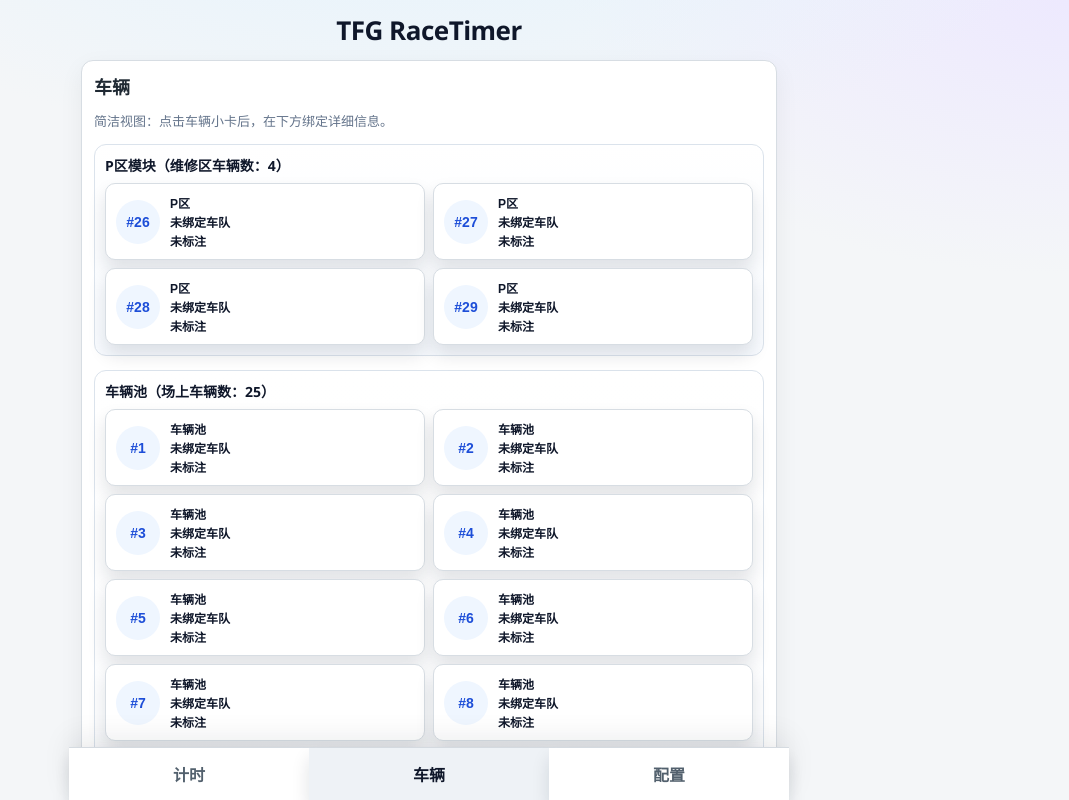
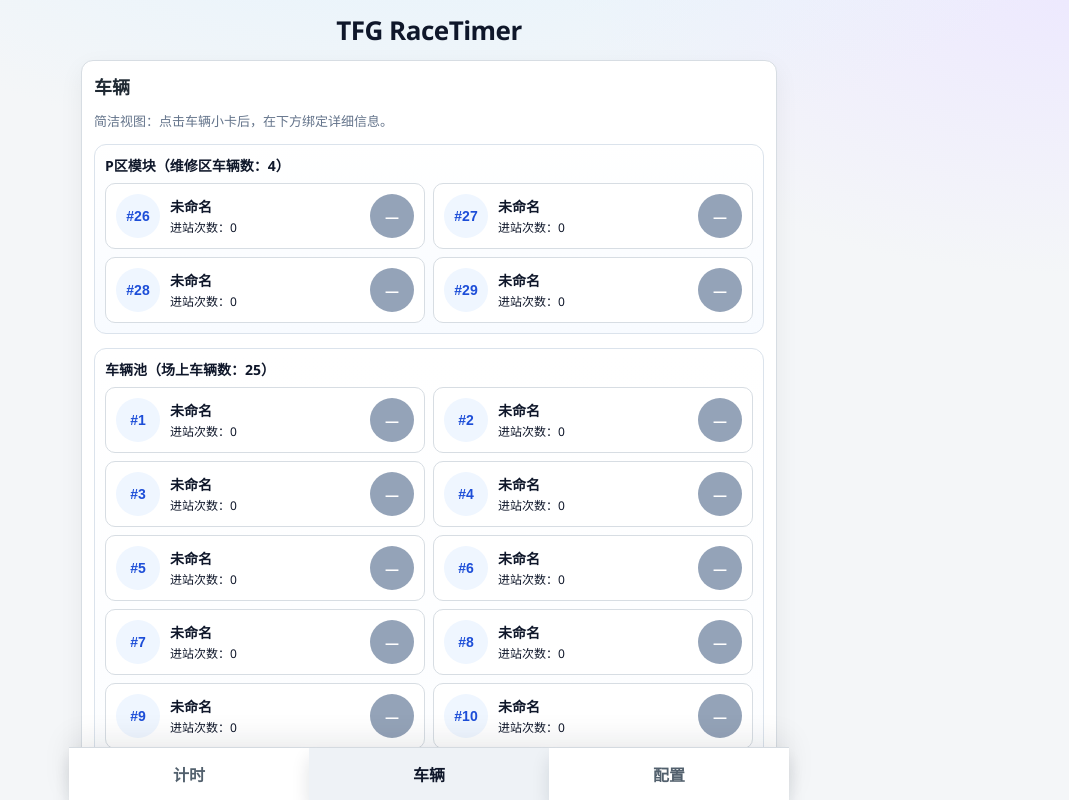
Before and after one commit to Wenuan7/racetimer, a React (Vite) app: page / in a window 1280 px wide. Both pictures are taken after a click on the button "车辆". Shown: the top 800 px of the page, without its empty margins (211-1280 px from the left). Built offline with nearby package versions, Linux system fonts and the light colour scheme.

Commit message:
UI再更改

```diff
--- a/src/App.tsx
+++ b/src/App.tsx
@@ -1000,6 +1000,7 @@ export default function App() {
   const getVehicleKey = (carNo: number) => `${selectedEvent.id}-${carNo}`
   const getVehicleTeamName = (carNo: number) => vehicleTeamNames[getVehicleKey(carNo)] ?? ''
   const getVehicleMark = (carNo: number) => vehicleMarks[getVehicleKey(carNo)] ?? ''
+  const getVehiclePitCount = (_carNo: number) => 0
 
   const canStart = state.activeStintStartTime === null && !pitIsActive && raceDrivers.length > 0
   const canEnd = state.activeStintStartTime !== null && !pitIsActive
@@ -1032,14 +1033,16 @@ export default function App() {
     const mark = getVehicleMark(carNo)
     const teamName = getVehicleTeamName(carNo)
     return (
-      <button type="button" key={key} className="vehicle-mini" onClick={() => setSelectedVehicle({ carNo, zoneLabel })}>
-        <div className="vehicle-mini-no">#{carNo}</div>
+      <article key={key} className="vehicle-mini">
+        <button type="button" className="vehicle-mini-no" onClick={() => setSelectedVehicle({ carNo, zoneLabel })}>
+          #{carNo}
+        </button>
         <div className="vehicle-mini-meta">
-          <span>{zoneLabel}</span>
-          <span>{teamName || '未绑定车队'}</span>
-          <span>{mark ? `标注:${mark}` : '未标注'}</span>
+          <span className="vehicle-mini-team">{teamName || '未命名'}</span>
+          <span>进站次数：{getVehiclePitCount(carNo)}</span>
         </div>
-      </button>
+        <div className={`vehicle-mini-state ${mark === '快' ? 'fast' : mark === '慢' ? 'slow' : 'idle'}`}>{mark || '—'}</div>
+      </article>
     )
   }
 
@@ -1339,74 +1342,6 @@ export default function App() {
                   {poolCars.map((carNo) => renderVehicleCard(carNo, '车辆池'))}
                 </div>
               </div>
-
-              {selectedVehicle && (
-                <div className="vehicle-editor">
-                  <div className="vehicle-editor-head">
-                    <strong>
-                      编辑车辆：{selectedVehicle.zoneLabel} · #{selectedVehicle.carNo}
-                    </strong>
-                    <button type="button" className="btn-text" onClick={() => setSelectedVehicle(null)}>
-                      收起
-                    </button>
-                  </div>
-                  <label>
-                    车队名
-                    <input
-                      value={getVehicleTeamName(selectedVehicle.carNo)}
-                      placeholder="输入车队名"
-                      onChange={(e) =>
-                        setVehicleTeamNames((prev) => ({
-                          ...prev,
-                          [getVehicleKey(selectedVehicle.carNo)]: e.target.value,
-                        }))
-                      }
-                    />
-                  </label>
-                  <div className="vehicle-mark-group">
-                    <span className="vehicle-mark-title">标注</span>
-                    <div className="vehicle-mark-actions">
-                      <button
-                        type="button"
-                        className={getVehicleMark(selectedVehicle.carNo) === '快' ? 'btn-text vehicle-mark-active-fast' : 'btn-text'}
-                        onClick={() =>
-                          setVehicleMarks((prev) => ({
-                            ...prev,
-                            [getVehicleKey(selectedVehicle.carNo)]: '快',
-                          }))
-                        }
-                      >
-                        快
-                      </button>
-                      <button
-                        type="button"
-                        className={getVehicleMark(selectedVehicle.carNo) === '慢' ? 'btn-text vehicle-mark-active-slow' : 'btn-text'}
-                        onClick={() =>
-                          setVehicleMarks((prev) => ({
-                            ...prev,
-                            [getVehicleKey(selectedVehicle.carNo)]: '慢',
-                          }))
-                        }
-                      >
-                        慢
-                      </button>
-                      <button
-                        type="button"
-                        className="btn-text"
-                        onClick={() =>
-                          setVehicleMarks((prev) => ({
-                            ...prev,
-                            [getVehicleKey(selectedVehicle.carNo)]: '',
-                          }))
-                        }
-                      >
-                        清除
-                      </button>
-                    </div>
-                  </div>
-                  <p className="vehicle-pit-count">进站次数：0</p>
-                </div>
-              )}
             </section>
           </>
         )}
@@ -1612,6 +1547,76 @@ export default function App() {
           配置
         </button>
       </nav>
+
+      {tab === 'vehicles' && selectedVehicle && (
+        <div className="vehicle-modal-mask" onClick={() => setSelectedVehicle(null)}>
+          <section className="vehicle-modal" onClick={(e) => e.stopPropagation()}>
+            <div className="vehicle-modal-head">
+              <strong>
+                编辑车辆：{selectedVehicle.zoneLabel} · #{selectedVehicle.carNo}
+              </strong>
+              <button type="button" className="btn-text" onClick={() => setSelectedVehicle(null)}>
+                关闭
+              </button>
+            </div>
+            <label>
+              车队名
+              <input
+                value={getVehicleTeamName(selectedVehicle.carNo)}
+                placeholder="输入车队名"
+                onChange={(e) =>
+                  setVehicleTeamNames((prev) => ({
+                    ...prev,
+                    [getVehicleKey(selectedVehicle.carNo)]: e.target.value,
+                  }))
+                }
+              />
+            </label>
+            <div className="vehicle-mark-group">
+              <span className="vehicle-mark-title">标注</span>
+              <div className="vehicle-mark-actions">
+                <button
+                  type="button"
+                  className={getVehicleMark(selectedVehicle.carNo) === '快' ? 'btn-text vehicle-mark-active-fast' : 'btn-text'}
+                  onClick={() =>
+                    setVehicleMarks((prev) => ({
+                      ...prev,
+                      [getVehicleKey(selectedVehicle.carNo)]: '快',
+                    }))
+                  }
+                >
+                  快
+                </button>
+                <button
+                  type="button"
+                  className={getVehicleMark(selectedVehicle.carNo) === '慢' ? 'btn-text vehicle-mark-active-slow' : 'btn-text'}
+                  onClick={() =>
+                    setVehicleMarks((prev) => ({
+                      ...prev,
+                      [getVehicleKey(selectedVehicle.carNo)]: '慢',
+                    }))
+                  }
+                >
+                  慢
+                </button>
+                <button
+                  type="button"
+                  className="btn-text"
+                  onClick={() =>
+                    setVehicleMarks((prev) => ({
+                      ...prev,
+                      [getVehicleKey(selectedVehicle.carNo)]: '',
+                    }))
+                  }
+                >
+                  清除
+                </button>
+              </div>
+            </div>
+            <p className="vehicle-pit-count">进站次数：{getVehiclePitCount(selectedVehicle.carNo)}</p>
+          </section>
+        </div>
+      )}
     </div>
   )
 }
--- a/src/index.css
+++ b/src/index.css
@@ -414,6 +414,7 @@ button:disabled {
   gap: 10px;
   color: #0f172a;
   text-align: left;
+  box-shadow: none;
 }
 
 .vehicle-mini-no {
@@ -428,6 +429,10 @@ button:disabled {
   align-items: center;
   justify-content: center;
   flex-shrink: 0;
+  border: none;
+  box-shadow: none;
+  cursor: pointer;
+  padding: 0;
 }
 
 .vehicle-mini-meta {
@@ -435,19 +440,64 @@ button:disabled {
   gap: 2px;
   min-width: 0;
   font-size: 12px;
+  flex: 1;
 }
 
-.vehicle-editor {
-  border: 1px solid #d7dde3;
-  border-radius: 10px;
-  background: #fff;
-  padding: 10px;
-  display: grid;
-  gap: 8px;
-  margin-top: 12px;
+.vehicle-mini-team {
+  font-size: 14px;
+  font-weight: 800;
+  color: #0f172a;
 }
 
-.vehicle-editor-head {
+.vehicle-mini-state {
+  width: 44px;
+  height: 44px;
+  border-radius: 999px;
+  display: flex;
+  align-items: center;
+  justify-content: center;
+  font-size: 14px;
+  font-weight: 900;
+  color: #fff;
+  flex-shrink: 0;
+}
+
+.vehicle-mini-state.idle {
+  background: #94a3b8;
+}
+
+.vehicle-mini-state.fast {
+  background: #dc2626;
+}
+
+.vehicle-mini-state.slow {
+  background: #2563eb;
+}
+
+.vehicle-modal-mask {
+  position: fixed;
+  inset: 0;
+  background: rgba(15, 23, 42, 0.45);
+  z-index: 40;
+  display: flex;
+  align-items: flex-end;
+  justify-content: center;
+  padding: 0 12px calc(12px + 56px + env(safe-area-inset-bottom, 0px));
+}
+
+.vehicle-modal {
+  width: 100%;
+  max-width: 720px;
+  border-radius: 14px;
+  background: #fff;
+  padding: 12px;
+  border: 1px solid #d7dde3;
+  box-shadow: 0 20px 48px rgba(15, 23, 42, 0.28);
+  display: grid;
+  gap: 10px;
+}
+
+.vehicle-modal-head {
   display: flex;
   align-items: center;
   justify-content: space-between;
```
